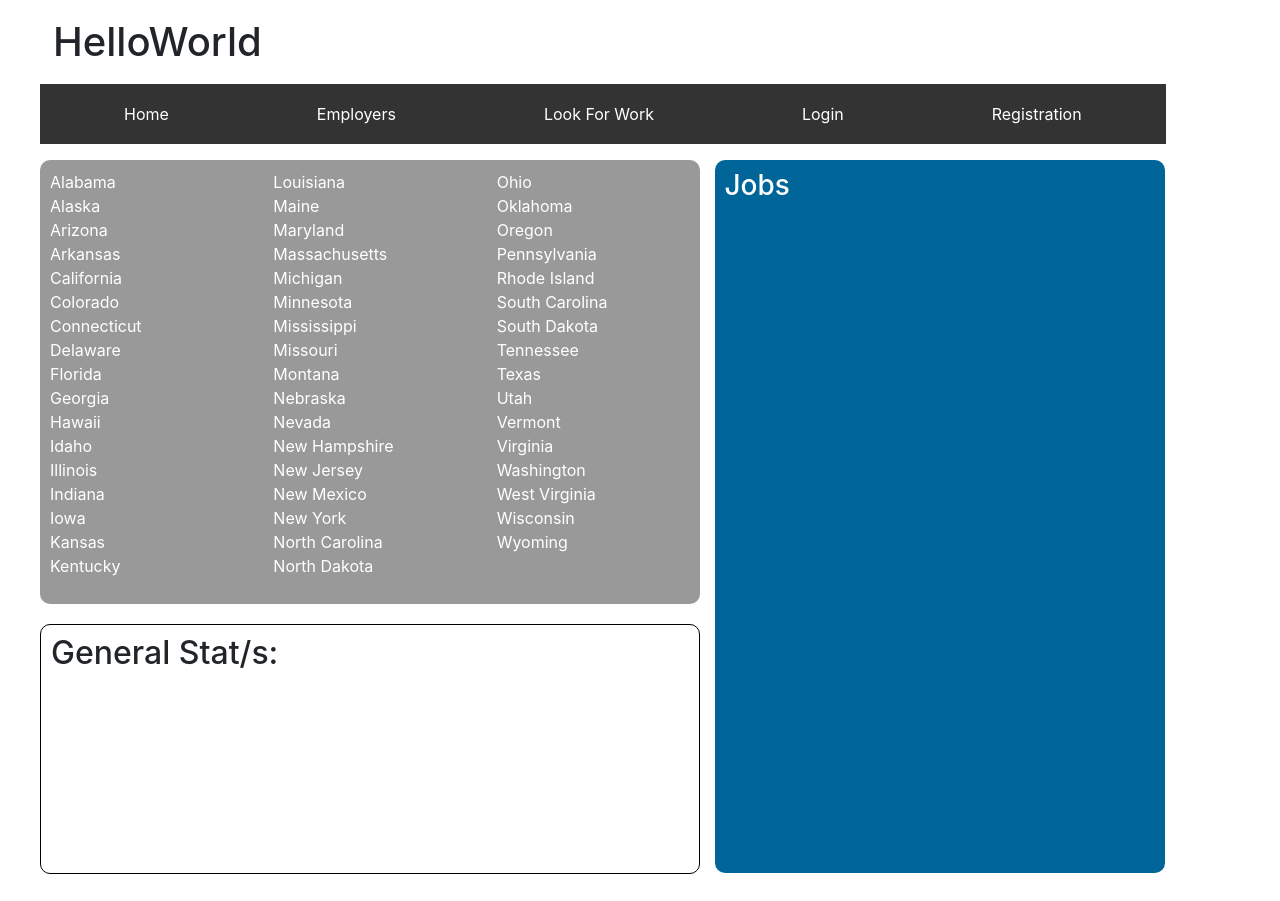
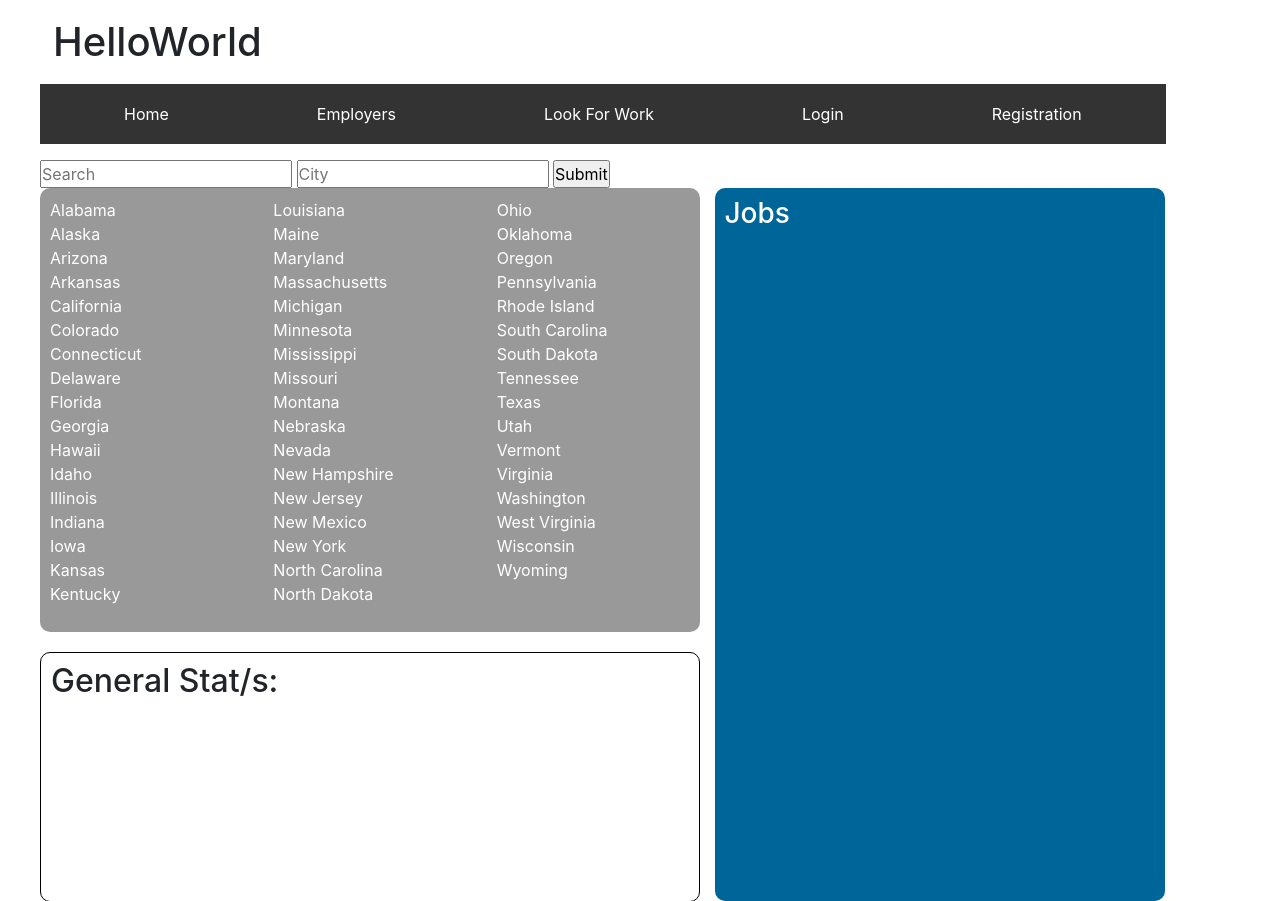
Before and after one commit to godwolfwood/hello_world, a Django app: page / in a window 1280 px wide. Shown: the top 901 px of the page. Before the commit the page ends 874 px from the top, so only its background shows below. Run offline with Django 3.2, Linux system fonts and the light colour scheme; some libraries are stand-ins or nearby versions.

Commit message:
Trying to implement search and city filters

```diff
--- a/apps/HelloWorld/templates/HelloWorld/index.html
+++ b/apps/HelloWorld/templates/HelloWorld/index.html
@@ -17,7 +17,7 @@
 
     <nav class="navbar navbar-default navbar-fixed-top">
         <ul class="navbar navbar-default menubar">
-            <li class="navbar-text"><a href="/">Home</a></li>
+            <li class="navbar-text"><a href="{% url 'index' %}">Home</a></li>
             <li><a href="/">Employers</a></li>
             <li><a href="#">Look For Work</a></li>
             <li><a href="/login">Login</a></li>
@@ -25,6 +25,40 @@
         </ul>
     </nav>
 
+    <section class="navbar navbar-default filter-section">
+         <!-- <form action="/search" method="post" id="search-jobs">
+            {% csrf_token %}
+            <ul class="navbar navbar-default menubar">
+
+            <li><input type="text" name="search" placeholder="Search"></li>
+            <li><input type="text" name="city-name" placeholder="City"></li>
+
+            <li><input type="submit" value="Submit" name="submit"></li>
+        </ul>
+        </form>  -->
+        <form action="/search" method="POST" id="search-jobs">
+            {% csrf_token %}
+            <input type="text" placeholder="Search" name="search_form">
+            <input type="text" placeholder="City" name="city_form">
+            <input type="submit" value="Submit">
+        </form>
+
+    </section>
+    <!-- Test -->
+
+    <!-- <div class="dropdown show">
+        <a class="btn btn-secondary dropdown-toggle" id="dropdownMenuLink" data-toggle="dropdown" aria-haspopup="true" aria-expanded="false">
+            Dropdown link
+        </a>
+
+        <div class="dropdown-menu" aria-labelledby="dropdownMenuLink">
+            <a class="dropdown-item" href="#">Action</a>
+            <a class="dropdown-item" href="#">Another action</a>
+            <a class="dropdown-item" href="#">Something else here</a>
+        </div>
+    </div> -->
+
+    <!-- Test ends -->
         <div class="main-content">
 
             <div class="state_container">
--- a/apps/HelloWorld/templates/HelloWorld/login.html
+++ b/apps/HelloWorld/templates/HelloWorld/login.html
@@ -17,7 +17,7 @@
 
     <nav class="navbar navbar-default navbar-fixed-top">
         <ul class="navbar navbar-default menubar">
-            <li class="navbar-text"><a href="#">Home</a></li>
+            <li class="navbar-text"><a href="{% url 'index' %}">Home</a></li>
             <li><a href="#">Employers</a></li>
             <li><a href="#">Look For Work</a></li>
             <li><a href="#">Login</a></li>
--- a/apps/HelloWorld/urls.py
+++ b/apps/HelloWorld/urls.py
@@ -4,4 +4,6 @@ from . import views
 urlpatterns = [
     url( r'^$' , views.index , name="index" ),
     url( r'^login$' , views.login , name="login" ),
+    url( r'^search$' , views.search , name="search" ),
+
 ]
--- a/apps/HelloWorld/views.py
+++ b/apps/HelloWorld/views.py
@@ -10,3 +10,11 @@ def index( request ):
 
 def login(request):
     return render(request, "HelloWorld/login.html")
+
+def search(request):
+    print "--------------------jsgsga"
+    request.session['search_term'] = request.POST['search_form']
+    request.session['city_term'] = request.POST['city_form']
+    print request.session['search_term']
+    print request.session['city_term']
+    return redirect('/')
```
Also changed, not shown: apps/HelloWorld/static/HelloWorld/javascript/main.js (+15 -0 lines).
